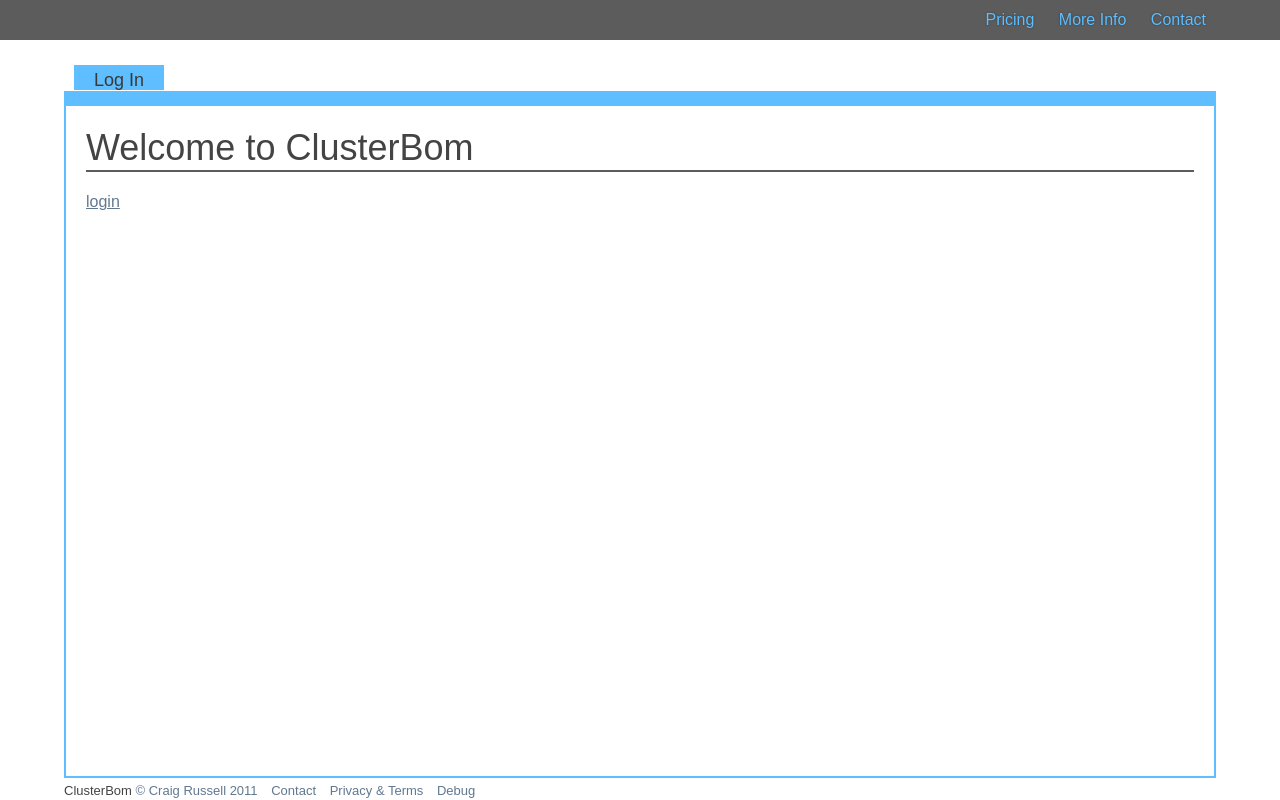
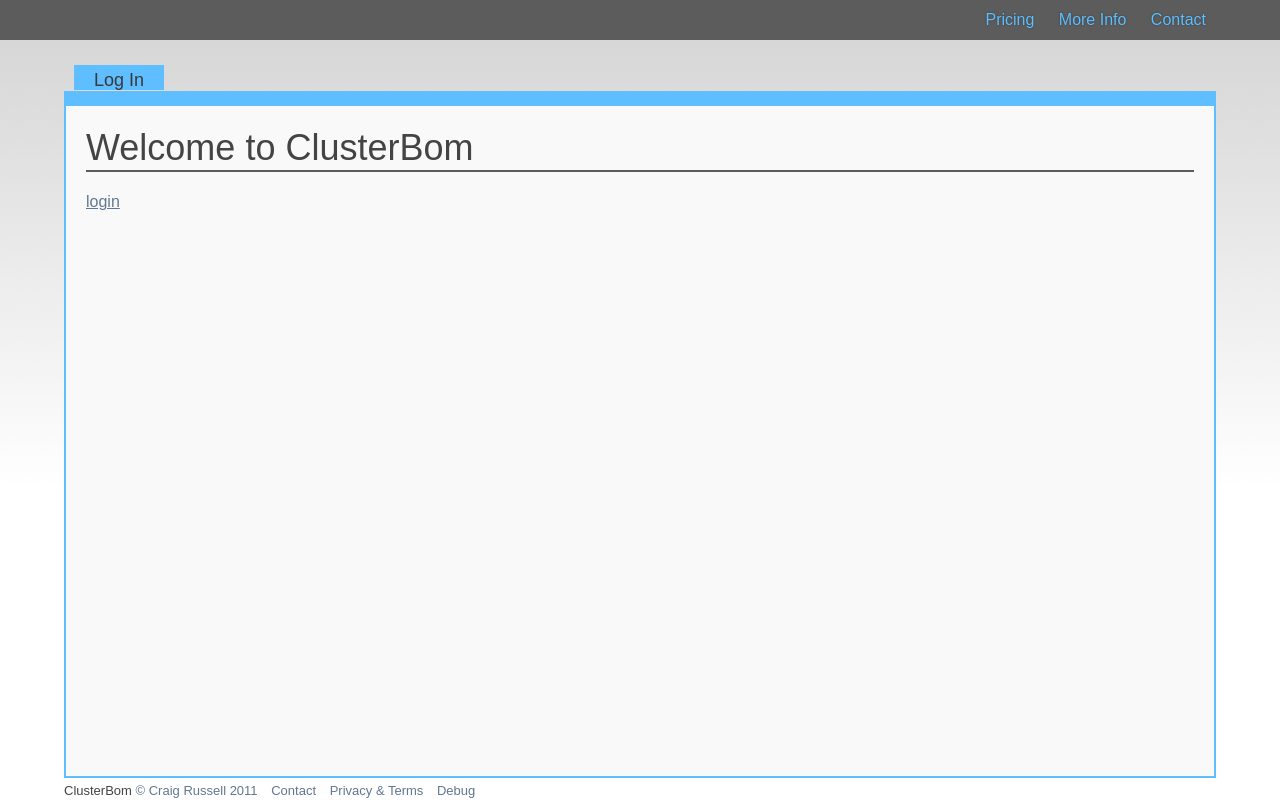
Before and after one commit to craig552uk/ClusterBom, a PHP site: page / in a window 1280 px wide. Run offline with PHP 8.4, Linux system fonts and the light colour scheme.

Commit message:
Added background gradient

```diff
--- a/static/css/style.css
+++ b/static/css/style.css
@@ -80,6 +80,7 @@ html, body {
 .content {
     border: 2px solid #5EBEFF;
     border-top-width: 15px;
+    background-color: #F9F9F9;
 }
 
 footer{
```
Also changed, not shown: static/images/topbar1.png.
